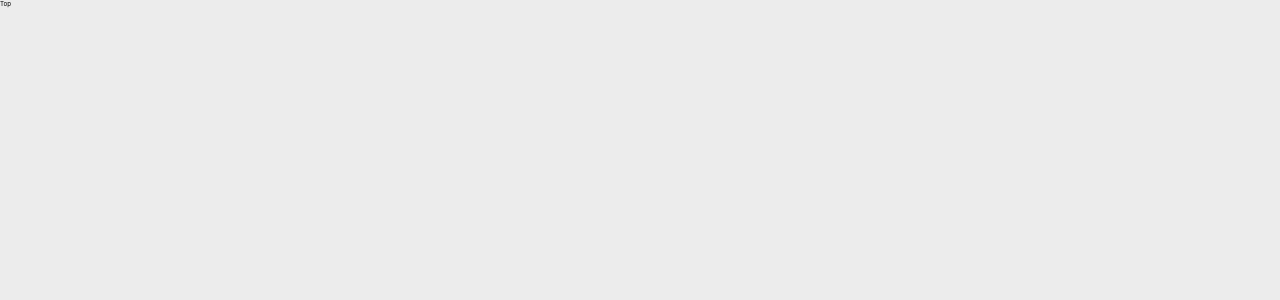
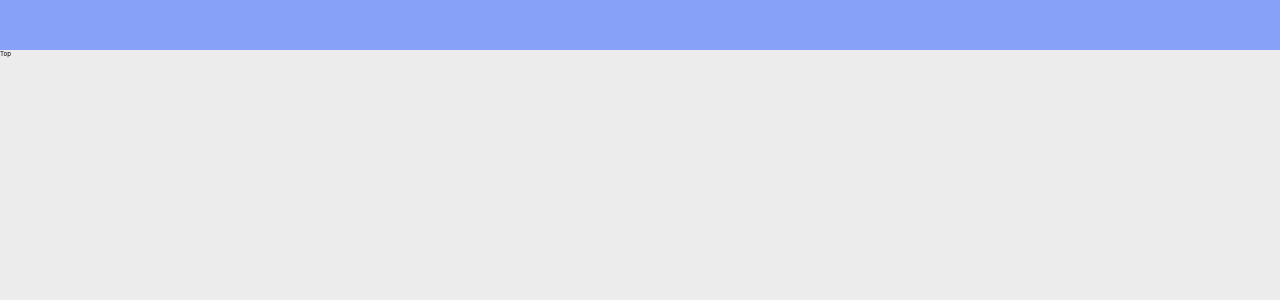
Before and after one commit to haruka-mitsushima/reserve-system-app, a React (Create React App) app: page / in a window 1280 px wide. Shown: the top 300 px of the page. Built offline with nearby package versions, Linux system fonts and the light colour scheme.

Commit message:
Headerコンポーネントの追加

```diff
--- a/src/App.tsx
+++ b/src/App.tsx
@@ -2,12 +2,14 @@ import React from "react";
 import { BrowserRouter as Router, Routes, Route } from "react-router-dom";
 import "./App.css";
 import Top from "./components/Top";
+import Header from "./components/Header";
 
 function App() {
   return (
     <Router>
+      <Header />
       <Routes>
-        <Route path="/" element={<Top />}></Route>
+        <Route path="/" element={<Top />} />
       </Routes>
     </Router>
   );
--- /dev/null
+++ b/src/components/Header.tsx
@@ -0,0 +1,12 @@
+import React from "react";
+import "../styles/Header.module.css";
+
+const Header = () => {
+  return (
+    <header>
+      <div></div>
+    </header>
+  );
+};
+
+export default Header;
--- /dev/null
+++ b/src/styles/Header.module.css
@@ -0,0 +1,4 @@
+header {
+  background-color: #87a0f8;
+  height: 5rem;
+}
```
